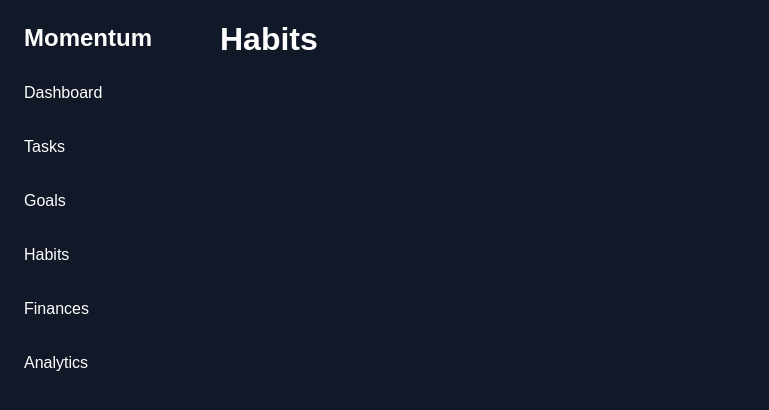
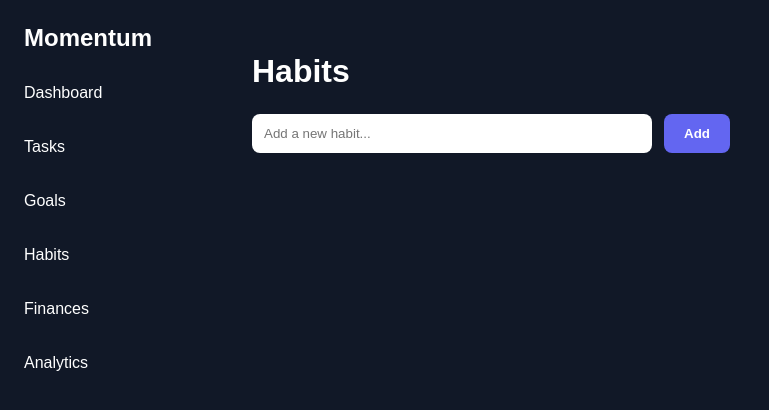
Before and after one commit to Anujchhaparwal/momentum, a React (Vite) app: page / in a window 1280 px wide. Both pictures are taken after a click on the element "Habits". Shown: the top 410 px of the page, without its empty margins (0-769 px from the left). Built offline with nearby package versions, Linux system fonts and the light colour scheme.

Commit message:
built interactive habits page

```diff
--- a/src/App.css
+++ b/src/App.css
@@ -211,3 +211,64 @@
   min-width: 45px;
   text-align: right;
 }
+
+.habits-page {
+  padding: 32px;
+}
+
+.habit-input {
+  display: flex;
+  gap: 12px;
+  margin-top: 24px;
+}
+
+.habit-input input {
+  width: 400px;
+  padding: 12px;
+  border-radius: 8px;
+  border: none;
+}
+
+.habit-input button {
+  padding: 12px 20px;
+  border-radius: 8px;
+  border: none;
+  cursor: pointer;
+  background-color: #6366f1;
+  color: white;
+  font-weight: 600;
+}
+
+.habits-page h2 {
+  margin-top: 32px;
+}
+
+.habit-list {
+  display: flex;
+  flex-direction: column;
+  gap: 12px;
+  margin-top: 16px;
+}
+
+.habit-item {
+  display: flex;
+  justify-content: space-between;
+  align-items: center;
+  background-color: #1f2937;
+  padding: 16px;
+  border-radius: 8px;
+  max-width: 700px;
+}
+
+.habit-info {
+  display: flex;
+  align-items: center;
+  gap: 10px;
+}
+
+.habit-item button {
+  background: transparent;
+  border: none;
+  color: #f87171;
+  cursor: pointer;
+}
--- a/src/App.jsx
+++ b/src/App.jsx
@@ -4,6 +4,7 @@ import Dashboard from "./components/Dashboard";
 import Tasks from "./components/Tasks";
 import Goals from "./components/Goals";
 import { useState } from "react";
+import Habits from "./components/Habits";
 
 function App() {
   const [activePage, setActivePage] = useState("Dashboard");
@@ -18,7 +19,7 @@ function App() {
 
         {activePage === "Goals" && <Goals />}
 
-        {activePage === "Habits" && <h1>Habits</h1>}
+        {activePage === "Habits" && <Habits />}
 
         {activePage === "Finances" && <h1>Finances</h1>}
 
--- /dev/null
+++ b/src/components/Habits.jsx
@@ -0,0 +1,84 @@
+import { useState } from "react";
+
+function Habits() {
+  const [habit, setHabit] = useState("");
+  const [habits, setHabits] = useState([]);
+  return (
+    <div className="habits-page">
+      <h1>Habits</h1>
+      <div className="habit-input">
+        <input
+          placeholder="Add a new habit..."
+          value={habit}
+          onChange={(event) => setHabit(event.target.value)}
+        />
+
+        <button
+          onClick={() => {
+            if (!habit.trim()) return;
+
+            setHabits([
+              ...habits,
+              {
+                id: Date.now(),
+                title: habit,
+                completed: false,
+                streak: 0
+              },
+            ]);
+
+            setHabit("");
+          }}
+        >
+          Add
+        </button>
+      </div>
+
+      <div className="habit-list">
+        {habits.map((habitItem) => (
+          <div className="habit-item" key={habitItem.id}>
+            <div className="habit-info">
+              <input
+                type="checkbox"
+                checked={habitItem.completed}
+                onChange={() => {
+                  setHabits(
+                    habits.map((item) =>
+                      item.id === habitItem.id
+                        ? {
+                          ...item,
+                          completed: !item.completed,
+                          streak: item.completed
+                            ? item.streak - 1
+                            : item.streak + 1,
+                        }
+                        : item
+                    )
+                  );
+                }}
+              />
+
+              <span className={habitItem.completed ? "completed" : ""}>
+                {habitItem.title}
+              </span>
+            </div>
+            <span className="habit-streak">
+              {habitItem.streak} day streak
+            </span>
+            <button
+              onClick={() => {
+                setHabits(
+                  habits.filter((item) => item.id !== habitItem.id)
+                );
+              }}
+            >
+              Delete
+            </button>
+          </div>
+        ))}
+      </div>
+    </div>
+  );
+}
+
+export default Habits;
```
